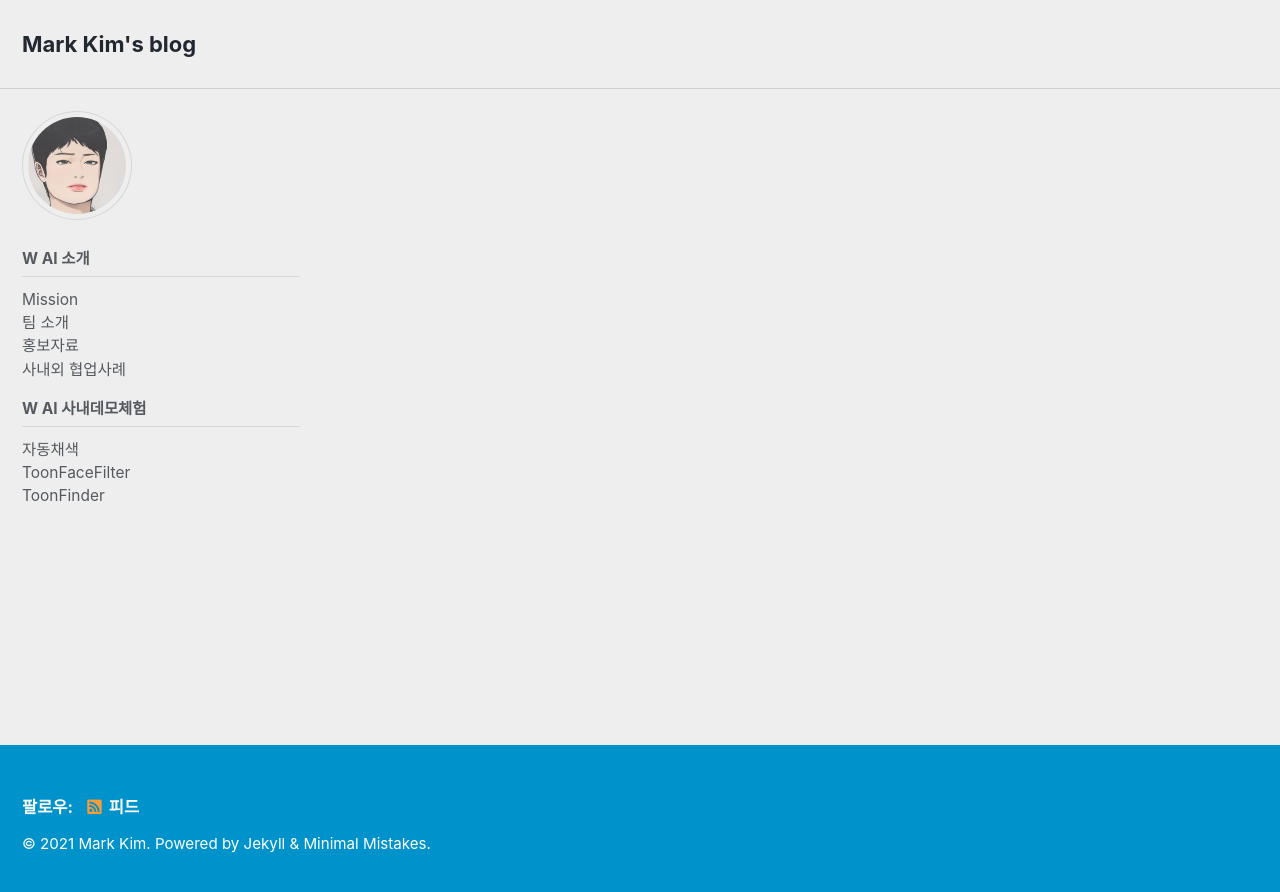
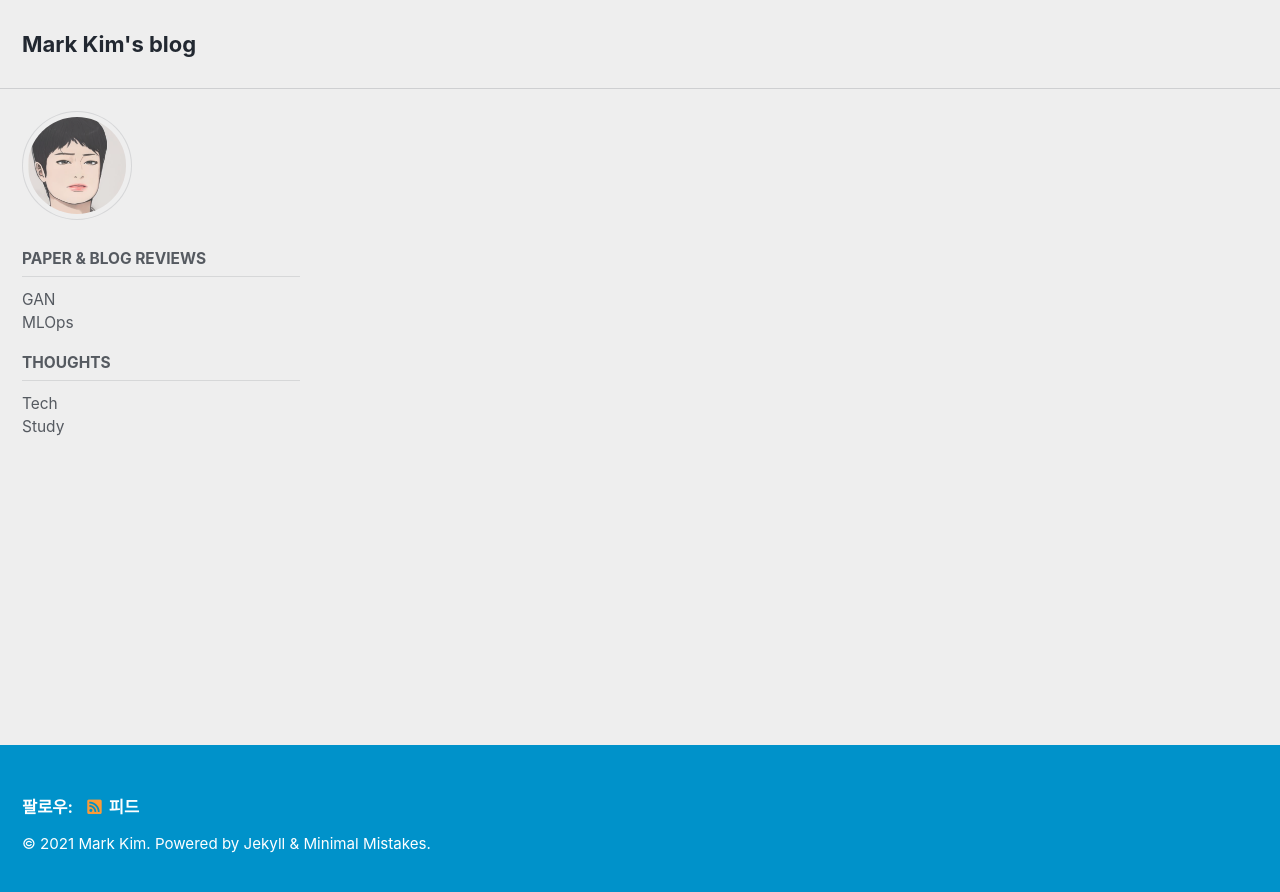
Before and after one commit to jis478/test_page, a Jekyll site: the page built from index.html, in a window 1280 px wide. Shown: the top 892 px of the page. Built offline with Jekyll 4.4.1, drawn with Linux system fonts in a browser that asks for light colours; cached includes are drawn as plain includes; the list of posts is cut into pages by our own code.

Commit message:
Update navigation.yml

```diff
--- a/_data/navigation.yml
+++ b/_data/navigation.yml
@@ -1,20 +1,14 @@
 docs:
-  - title: W AI 소개
+  - title: Paper & blog reviews
     children:
-      - title: "Mission"
-        url: /_pages/mission.md
-      - title: "팀 소개"
-        url: /_pages/team_introduction.md
-      - title: "홍보자료"
-        url: /_pages/pr.md
-      - title: "사내외 협업사례"
-        url: /_pages/use_case.md
+      - title: "GAN"
+        url: /_pages/GAN.md
+      - title: "MLOps"
+        url: /_pages/MLOPS.md
 
-  - title: W AI 사내데모체험
+  - title: Thoughts
     children:
-      - title: "자동채색"
-        url: "https://nss.navercorp.com/loginRequest?targetUrl=%2FnweauthorizeProcess%3Fresponse_type%3Dcode%26client_id%3DTOONFACEFILTER%26redirect_uri%3Dhttp%253A%252F%252Ftoonfacefilter.navercorp.com%252Flogin&uiMode=&serviceId=TOONFACEFILTER"
-      - title: "ToonFaceFilter"
-        url: "https://nss.navercorp.com/loginRequest?targetUrl=%2FnweauthorizeProcess%3Fresponse_type%3Dcode%26client_id%3DTOONFACEFILTER%26redirect_uri%3Dhttp%253A%252F%252Ftoonfacefilter.navercorp.com%252Flogin&uiMode=&serviceId=TOONFACEFILTER"
-      - title: "ToonFinder"
-        url: "https://nss.navercorp.com/loginRequest?targetUrl=%2FnweauthorizeProcess%3Fresponse_type%3Dcode%26client_id%3DTOONFACEFILTER%26redirect_uri%3Dhttp%253A%252F%252Ftoonfacefilter.navercorp.com%252Flogin&uiMode=&serviceId=TOONFACEFILTER"
+      - title: "Tech"
+        url: /_pages/TECH.md
+      - title: "Study"
+        url: /_pages/STUDY.md
```
